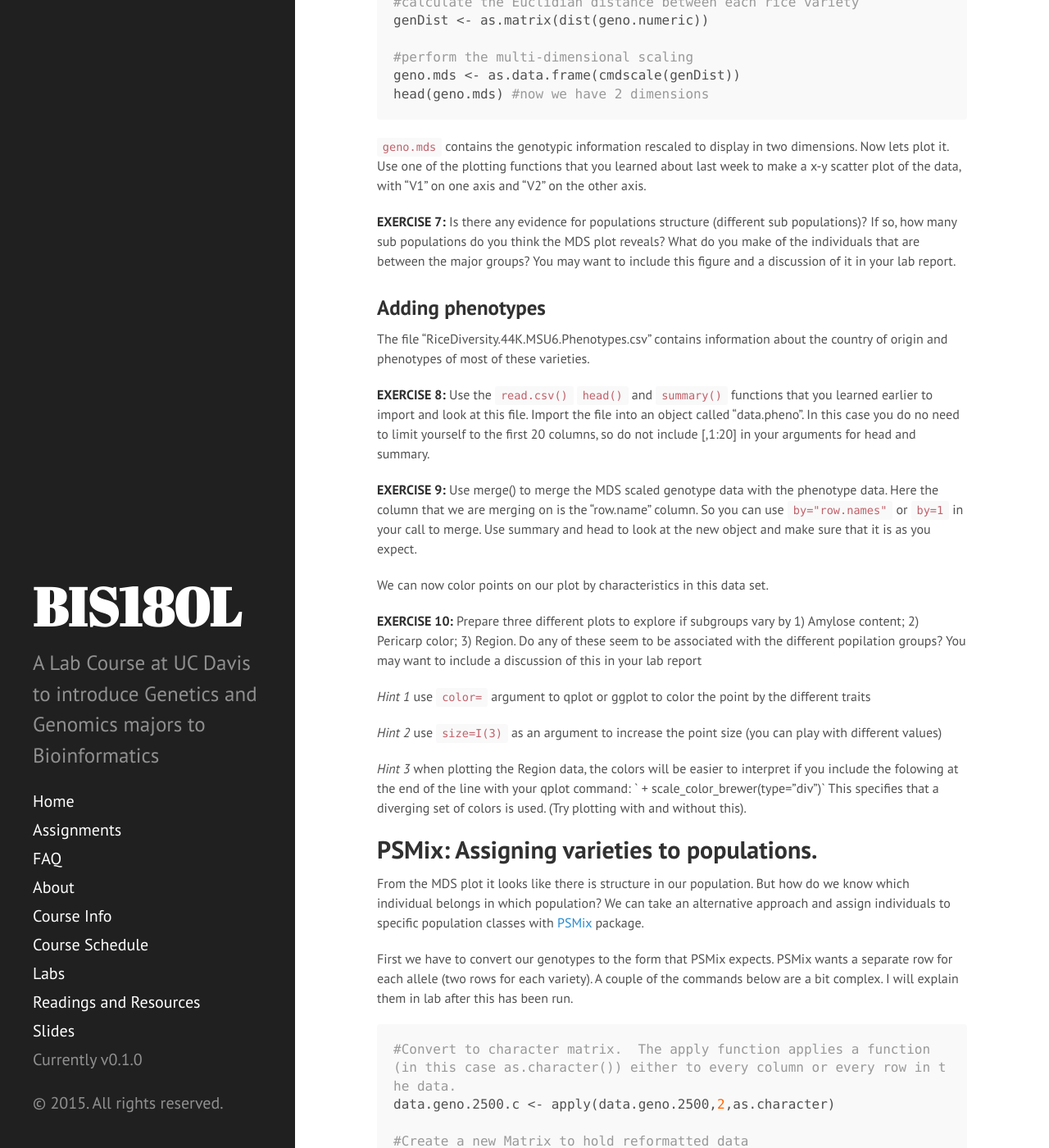
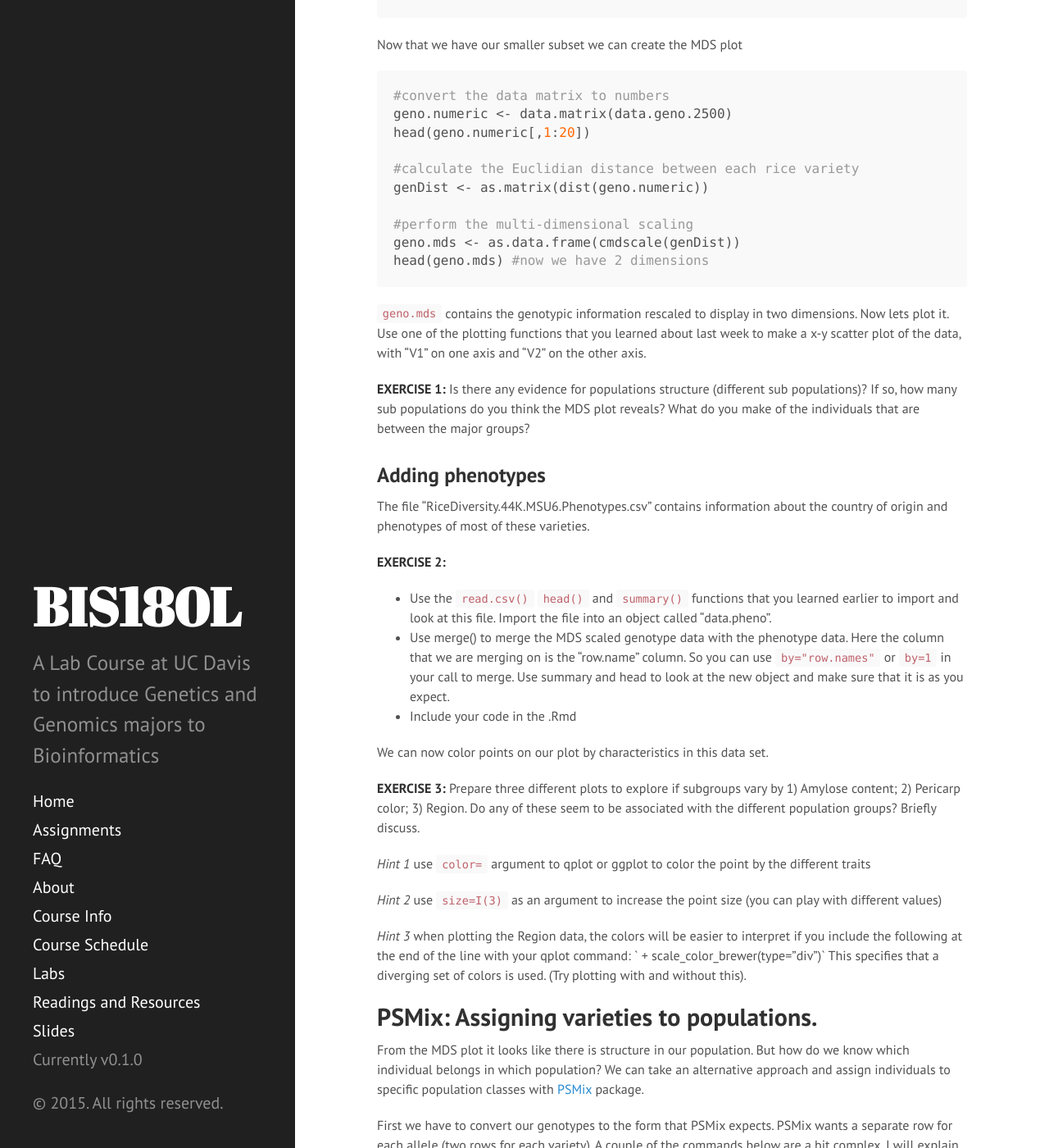
Before and after one commit to rjcmarkelz/BIS180L_web, a Jekyll site: the page built from _posts/2015-04-21-Rice-SNPs.md, in a window 1280 px wide and 1400 px high, scrolled down 6807 px. Shown: the whole window at 82% size. Built offline with Jekyll 4.4.1, drawn with Linux system fonts in a browser that asks for light colours; Markdown is read by kramdown in place of the engine named in the settings; some of the changed text lies outside the part shown.

Commit message:
updates to Rice SNP lab

````diff
--- a/_posts/2015-04-21-Rice-SNPs.md
+++ b/_posts/2015-04-21-Rice-SNPs.md
@@ -18,6 +18,13 @@
     * Using the `setwd()` command
     * Choosing "Set working directory" from the "Session" pull-down menu
     * Click on the "Files" tab in the lower right-hand pane, navigate to the folder, then choose "Set working directory" from the "More" menu in the lower right hand pane.
+* Open the `Assignment_4_worksheet.Rmd` file and use that for your answers
+
+## In this lab we split questions into two types
+
+1. __Practice__.  These are important for you to do to get experience with new functions and concepts but will not be graded.  You can include them in your .Rmd if you want to.
+
+2. __Exercise__.  These answers to these questions will be turned in for homework and will be graded.
 
 ## some new functions
 We will start by learning a few new functions.
@@ -77,7 +84,7 @@
 ## 7    tomato    red  round
 ```
 
-**EXERCISE 1:**
+**PRACTICE 1:**
 
 **a.** What does "by" do? In the command above (hint: look at the help page for `merge()`)
 
@@ -136,7 +143,7 @@
 
 #thus we can use the [] brackets to re-order things correctly.  this allows us to reorder a whole data.frame
 ```
-**EXERCISE 4:** reorder fruit.all so that the whole data.frame is sorted by fruit shape.  Your output should look like:
+**PRACTICE 2:** reorder fruit.all so that the whole data.frame is sorted by fruit shape.  Include the code.  Your output should look like:
 
 ```
 ##         fruit  color  shape        size
@@ -152,7 +159,7 @@
 ## 10 watermelon   <NA>   <NA> extra large
 ```
 
-**EXERCISE 5:** reorder fruit.all so that the whole data.frame is sorted by fruit size, then by fruit shape. (hint: look at help for order)  Your output should look like:
+**PRACTICE 3:** reorder fruit.all so that the whole data.frame is sorted by fruit size, then by fruit shape. Include the code.  (hint: look at help for order)  Your output should look like:
 
 ```
 ##         fruit  color  shape        size
@@ -215,11 +222,11 @@
 ## [1] -1.7587647 -1.6508829 -1.2410506 -0.8569755
 ```
 
-**EXERCISE 6:** find the mean of each column of m
+**PRACTICE 4:** find the mean of each column of m
 
 ## Lets get started with the real data
 ### Data Import
-You learned how to import data last week using `read.csv()`.  Today we will provide two additional arguments to that function:
+You learned how to import data last week using `read.csv()`.  Note that read.csv can read in a .gzipped file directly.  Today we will provide two additional arguments to read.csv function:
 
 ```r
 data.geno <- read.csv("../data/Rice_44K_genotypes.csv.gz",
@@ -273,7 +280,7 @@
 
 
 
-**EXERCISE 7:** Is there any evidence for populations structure (different sub populations)?  If so, how many sub populations do you think the MDS plot reveals?  What do you make of the individuals that are between the major groups?  You may want to include this figure and a discussion of it in your lab report.
+**EXERCISE 1:** Is there any evidence for populations structure (different sub populations)?  If so, how many sub populations do you think the MDS plot reveals?  What do you make of the individuals that are between the major groups?
 
 
 
@@ -281,10 +288,11 @@
 
 The file "RiceDiversity.44K.MSU6.Phenotypes.csv" contains information about the country of origin and phenotypes of most of these varieties.
 
-**EXERCISE 8:** Use the `read.csv()` `head()` and `summary()` functions that you learned earlier to import and look at this file.  Import the file into an object called "data.pheno".  In this case you do no need to limit yourself to the first 20 columns, so do not include [,1:20] in your arguments for head and summary.
+**EXERCISE 2:**
+* Use the `read.csv()` `head()` and `summary()` functions that you learned earlier to import and look at this file.  Import the file into an object called "data.pheno".
+* Use merge() to merge the MDS scaled genotype data with the phenotype data.  Here the column that we are merging on is the "row.name" column.  So you can use `by="row.names"` or `by=1` in your call to merge.  Use summary and head to look at the new object and make sure that it is as you expect.
+* Include your code in the .Rmd
 
-
-**EXERCISE 9:** Use merge() to merge the MDS scaled genotype data with the phenotype data.  Here the column that we are merging on is the "row.name" column.  So you can use `by="row.names"` or `by=1` in your call to merge.  Use summary and head to look at the new object and make sure that it is as you expect.
 
 
 
@@ -292,13 +300,13 @@
 
 We can now color points on our plot by characteristics in this data set.
 
-**EXERCISE 10:** Prepare three different plots to explore if subgroups vary by 1) Amylose content; 2) Pericarp color; 3) Region.  Do any of these seem to be associated with the different popilation groups? You may want to include a discussion of this in your lab report
+**EXERCISE 3:** Prepare three different plots to explore if subgroups vary by 1) Amylose content; 2) Pericarp color; 3) Region.  Do any of these seem to be associated with the different population groups? Briefly discuss.
 
 *Hint 1* use `color=` argument to qplot or ggplot to color the point by the different traits
 
 *Hint 2* use `size=I(3)` as an argument to increase the point size (you can play with different values)
 
-*Hint 3* when plotting the Region data, the colors will be easier to interpret if you include the folowing at the end of the line with your qplot command: ` + scale_color_brewer(type="div")` This specifies that a diverging set of colors is used.  (Try plotting with and without this).
+*Hint 3* when plotting the Region data, the colors will be easier to interpret if you include the following at the end of the line with your qplot command: ` + scale_color_brewer(type="div")` This specifies that a diverging set of colors is used.  (Try plotting with and without this).
 
 
 
@@ -421,4 +430,4 @@
 head(geno.mds)
 ```
 
-**EXERCISE 11:** Replot the MDS data, but include the population assignment in an informative way.  How do the populations assignments relate to the MDS plot?
+**EXERCISE 4:** Re plot the MDS data, but include the population assignment in an informative way.  How do the populations assignments relate to the MDS plot?
````
Also changed, not shown: other parts of _posts/2015-04-21-Rice-SNPs.md (+6 -5 lines), _rmd/2015-04-21-Rice-SNPs.Rmd (+27 -18 lines).
